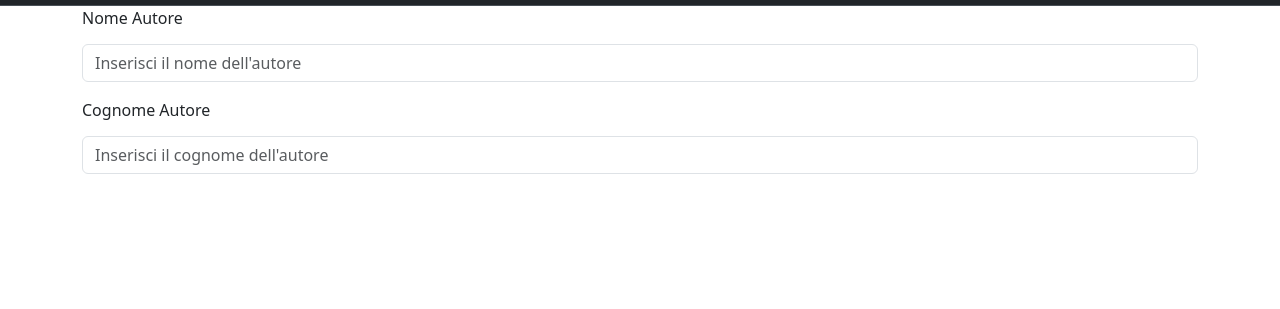
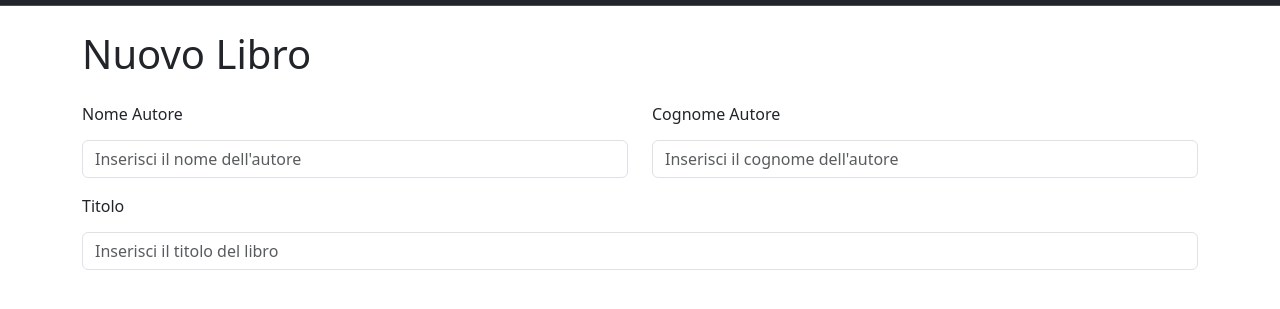
Before and after one commit to Diana-Petruccetti/html-css-bootstrap-dashboard, a plain HTML site: page anagrafica-utenti.html in a window 1280 px wide. Shown: the part 121-430 px from the top of the page. Drawn offline with nearby package versions, Linux system fonts and the light colour scheme.

Commit message:
book title area

```diff
--- a/anagrafica-utenti.html
+++ b/anagrafica-utenti.html
@@ -41,16 +41,29 @@
         </header>
         <main>
             <div class="container">
+                <!-- title -->
+                <div class="my-4">
+                <h1>Nuovo Libro</h1>
+                </div>
+                <!-- row 1 -->
                 <div class="row">
-                    <div class="mb-3 col-12">
+                    <!-- col 1 -->
+                    <div class="mb-3 col-6">
                         <label for="formGroupExampleInput" class="form-label"><h6>Nome Autore</h6></label>
                         <input type="text" class="form-control" id="formGroupExampleInput" placeholder="Inserisci il nome dell'autore">
-                      </div>
-                      <div class="mb-3 col-12">
+                    </div>
+                    <!-- col 2 -->
+                    <div class="mb-3 col-6">
                         <label for="formGroupExampleInput2" class="form-label"><h6>Cognome Autore</h6></label>
                         <input type="text" class="form-control" id="formGroupExampleInput2" placeholder="Inserisci il cognome dell'autore">
                     </div>
+                    <!-- col 3 -->
+                    <div class="mb-3 col-12">
+                        <label for="formGroupExampleInput2" class="form-label"><h6>Titolo</h6></label>
+                        <input type="text" class="form-control" id="formGroupExampleInput2" placeholder="Inserisci il titolo del libro">
+                    </div>
                 </div>
+                <!-- end-row 1 -->
             </div>
         </main>
         <footer>
```
Also changed, not shown: index.html (+1 -1 lines).
